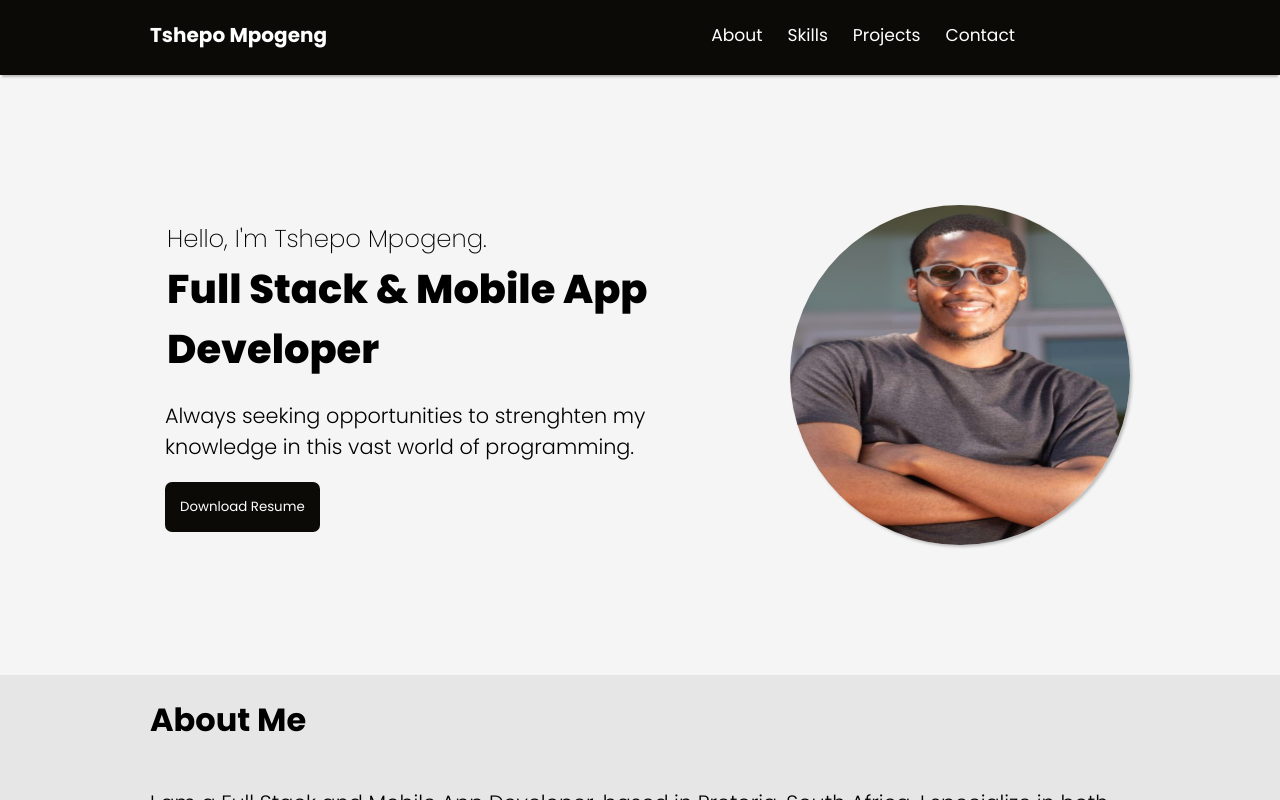
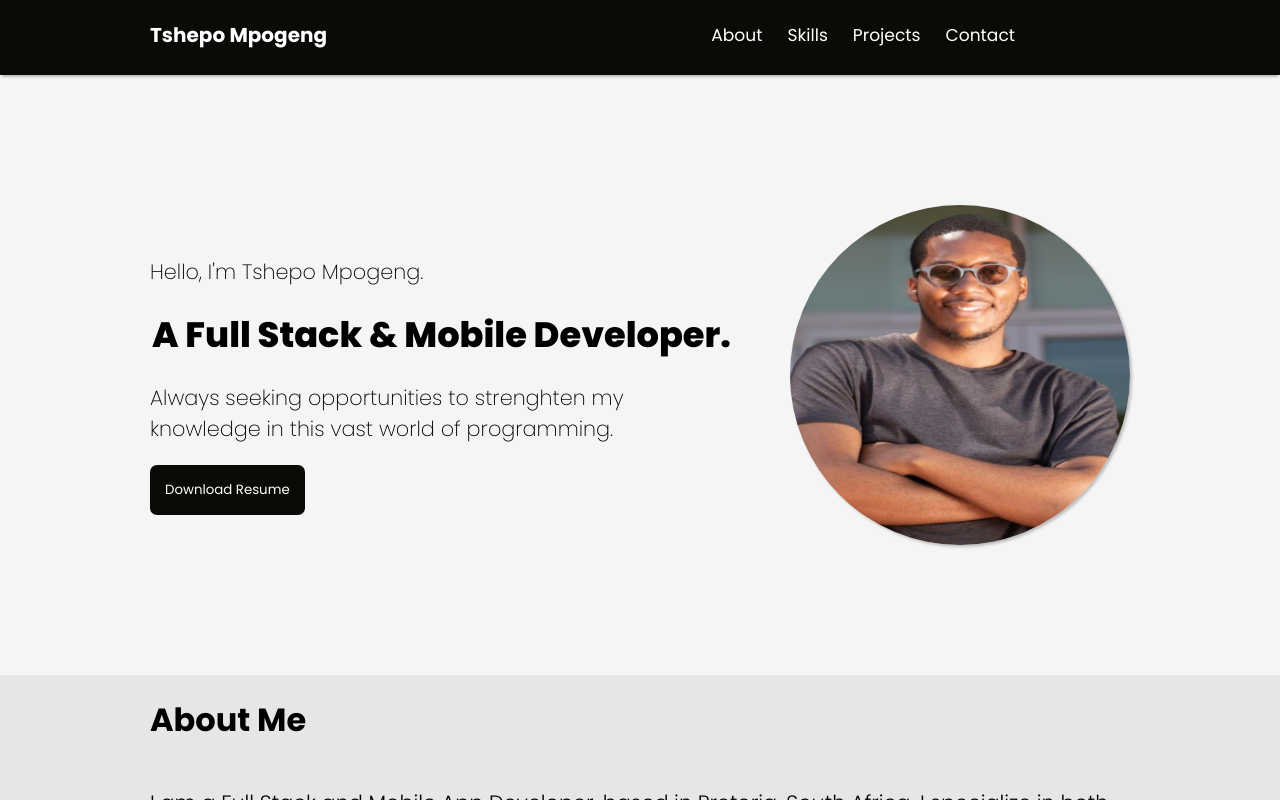
Before and after one commit to Lspacedev/portfolio_site, a React (Vite) app: page / in a window 1280 px wide. Built offline with nearby package versions, Linux system fonts and the light colour scheme.

Commit message:
updated styles

```diff
--- a/src/App.css
+++ b/src/App.css
@@ -127,7 +127,7 @@ body,
 .Hero .introduction {
   flex: 2;
   font-size: 1.3rem;
-  padding: 0px 15px;
+  padding: 0px 0px;
 }
 
 .Hero p {
--- a/src/components/Hero.jsx
+++ b/src/components/Hero.jsx
@@ -4,21 +4,19 @@ function Hero() {
       <div className="introduction">
         <div>
           {/* style={{ color: "#a8a53c" }} */}
-          <h3 style={{ margin: "2px", fontWeight: 200 }}>
-            Hello, I'm Tshepo Mpogeng.
-          </h3>
-          <h1
+          <p style={{ fontWeight: 200 }}>Hello, I'm Tshepo Mpogeng.</p>
+
+          <h2
             style={{
+              fontWeight: 800,
               margin: "2px",
-              fontWeight: 900,
-              fontSize: "3.2rem",
+              fontSize: "2.2rem",
             }}
-          ></h1>
-          <h1 style={{ fontWeight: 800, margin: "2px", fontSize: "2.5rem" }}>
-            <span>Full Stack </span>&<span> Mobile App</span> Developer
-          </h1>
+          >
+            A Full Stack & Mobile Developer.
+          </h2>
         </div>
-        <p>
+        <p style={{ fontWeight: 200 }}>
           Always seeking opportunities to strenghten my knowledge in this vast
           world of programming.
         </p>
```
